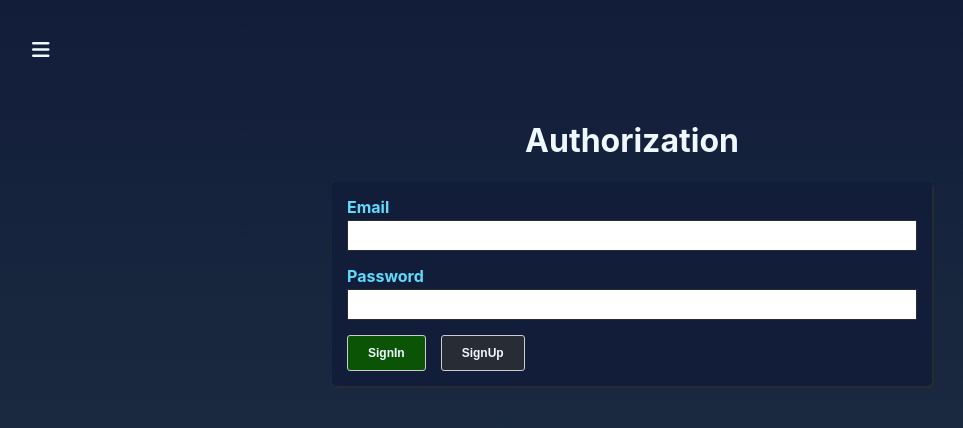
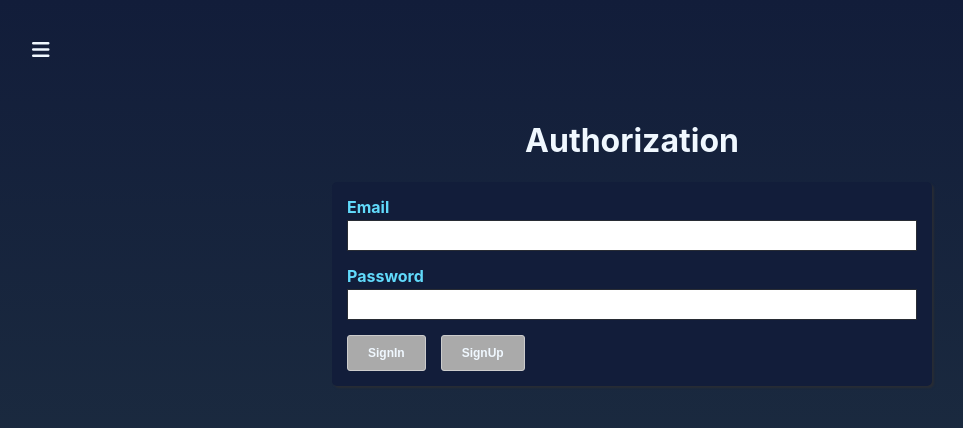
Before and after one commit to RomanDubinin/ReactSandbox, a React (Create React App) app in the folder quiz-app/: page /auth in a window 1280 px wide. Shown: the top 428 px of the page, without its empty margins (8-971 px from the left). Built offline with nearby package versions, Linux system fonts and the light colour scheme.

Commit message:
disabling buttons if form is invalid

```diff
--- a/quiz-app/src/Auth/Auth.js
+++ b/quiz-app/src/Auth/Auth.js
@@ -9,6 +9,7 @@ export default class Auth extends React.Component{
         super(props);
 
         this.state = {
+            isFormValid: false,
             formControls:{
                 email: {
                     value: '',
@@ -74,9 +75,14 @@ export default class Auth extends React.Component{
         control.touched = true;
         control.valid = this.validateControl(control.value, control.validation)
 
+        let isFormValid = true;
+        Object.keys(formControls).forEach(name => {
+            isFormValid = formControls[name].valid && isFormValid;
+        });
+
         formControls[controlName] = control;
         this.setState({
-            formControls
+            formControls, isFormValid
         })
     };
 
@@ -111,12 +117,14 @@ export default class Auth extends React.Component{
                         <Button
                             buttonType='success'
                             onClick={this.loginHandler}
+                            disabled={!this.state.isFormValid}
                         >
                             SignIn
                         </Button>
                         <Button
                             buttonType='primary'
                             onClick={this.registerHandler}
+                            disabled={!this.state.isFormValid}
                         >
                             SignUp
                         </Button>
--- a/quiz-app/src/UI/Button/Button.css
+++ b/quiz-app/src/UI/Button/Button.css
@@ -17,6 +17,12 @@
     box-shadow: inset 2px 2px 1px #2fb2fb;
 }
 
+.Button:disabled {
+    background: #aaa;
+    color: #F0F8FF;
+    cursor: not-allowed;
+}
+
 .buttonError{
     background: #871912;
     color: #F0F8FF;
--- a/quiz-app/src/UI/Button/Button.js
+++ b/quiz-app/src/UI/Button/Button.js
@@ -14,6 +14,7 @@ const Button = props => {
         <button
             onClick={props.onClick}
             className={'Button ' + buttonClassName}
+            disabled={props.disabled}
         >
             {props.children}
         </button>
```
